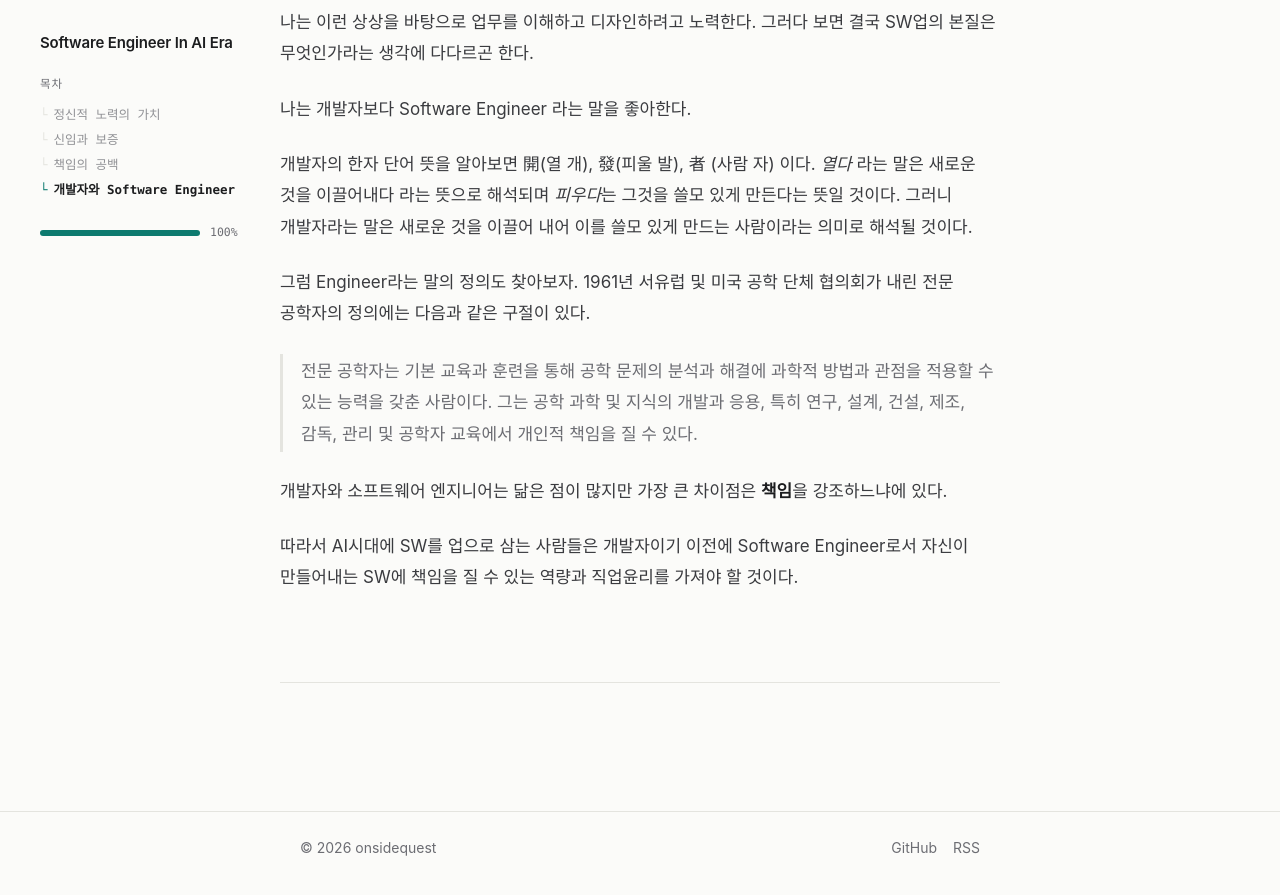
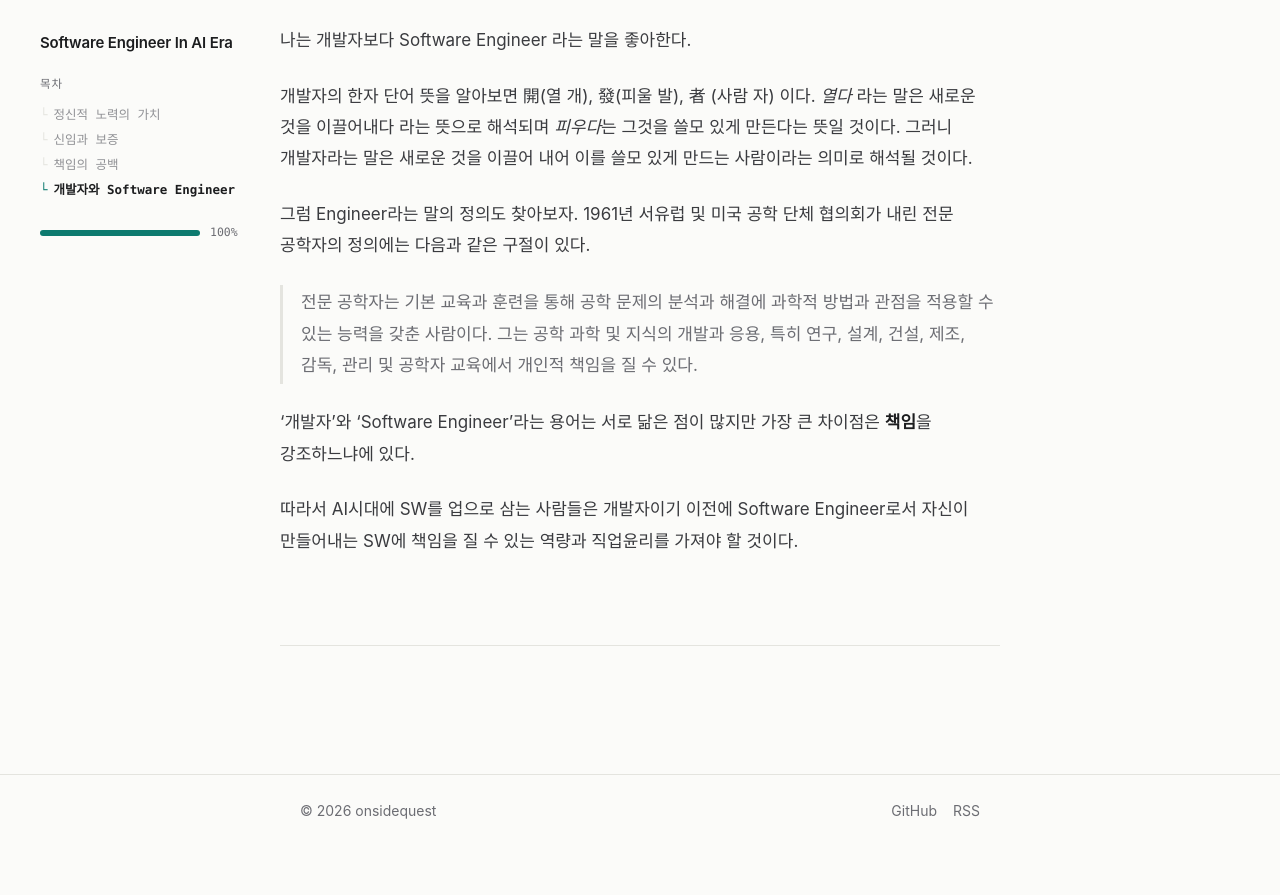
Before and after one commit to onsidequest/onsidequest.github.io, a Jekyll site: the page built from _posts/2026-11-17-engineer-in-ai-era.md, in a window 1280 px wide and 900 px high, scrolled down 2799 px. Shown: the top 895 px of the window. Built offline with Jekyll 4.4.1, drawn with Linux system fonts in a browser that asks for light colours; some web fonts are replaced; comment, search, counter and statistics services are not loaded; after the commit the page ends 3662 px from its top, so only the background shows below that; some of the changed text lies outside the part shown.

Commit message:
Drop the duplicate title and clarify the closing comparison
The layout already prints the post title, so the body heading repeated
it. The closing sentence now names both terms the same way as the rest
of the post.

Co-Authored-By: Claude <noreply@anthropic.com>

```diff
--- a/_posts/2026-11-17-engineer-in-ai-era.md
+++ b/_posts/2026-11-17-engineer-in-ai-era.md
@@ -54,6 +52,6 @@ AI가 사람을 대체할 수 있을까? 많은 사람들이 이 질문에 혼
 
 > 전문 공학자는 기본 교육과 훈련을 통해 공학 문제의 분석과 해결에 과학적 방법과 관점을 적용할 수 있는 능력을 갖춘 사람이다. 그는 공학 과학 및 지식의 개발과 응용, 특히 연구, 설계, 건설, 제조, 감독, 관리 및 공학자 교육에서 개인적 책임을 질 수 있다.
 
-개발자와 소프트웨어 엔지니어는 닮은 점이 많지만 가장 큰 차이점은 **책임**을 강조하느냐에 있다.
+'개발자'와 'Software Engineer'라는 용어는 서로 닮은 점이 많지만 가장 큰 차이점은 **책임**을 강조하느냐에 있다.
 
 따라서 AI시대에 SW를 업으로 삼는 사람들은 개발자이기 이전에 Software Engineer로서 자신이 만들어내는 SW에 책임을 질 수 있는 역량과 직업윤리를 가져야 할 것이다.
```
Also changed, not shown: other parts of _posts/2026-11-17-engineer-in-ai-era.md (+0 -2 lines).
